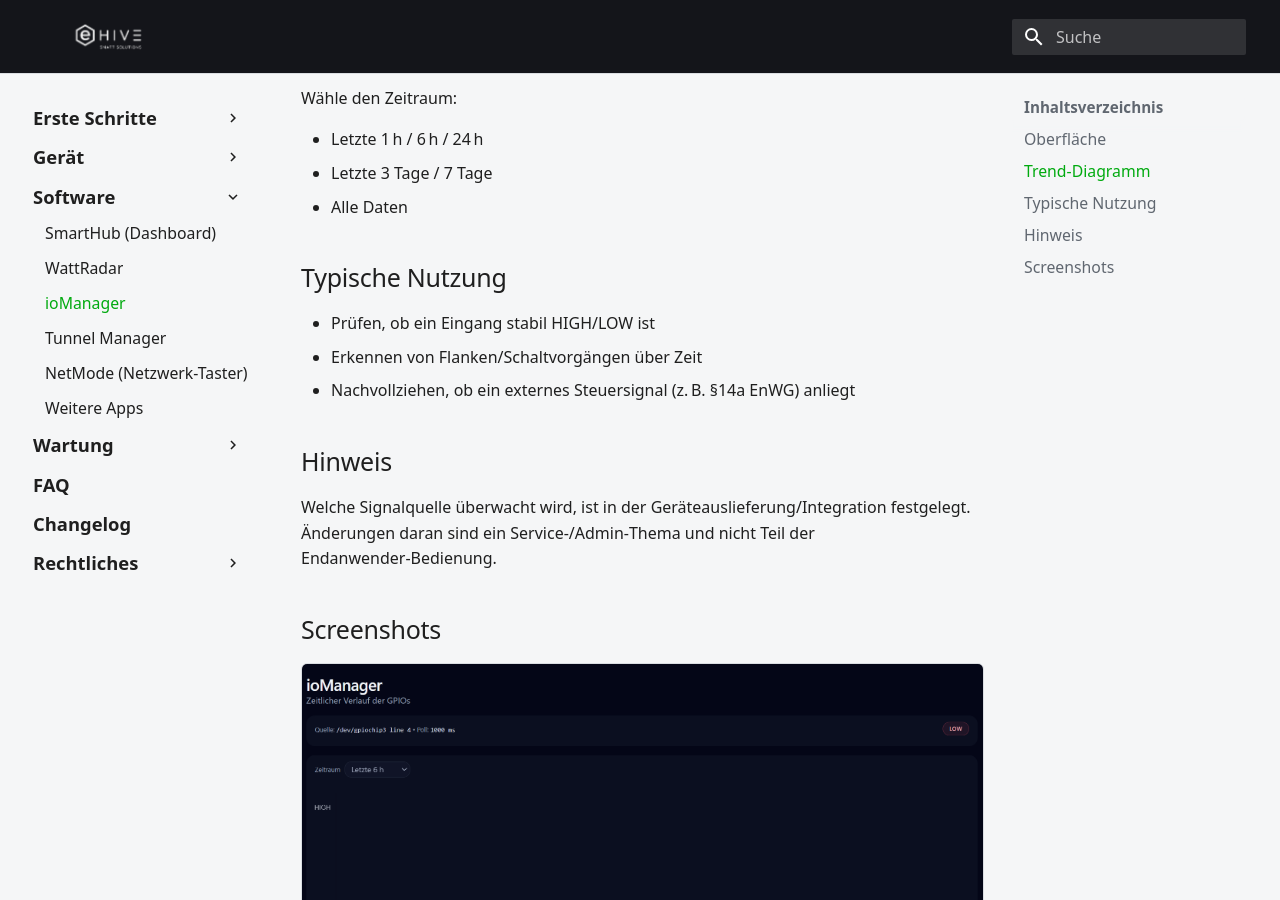
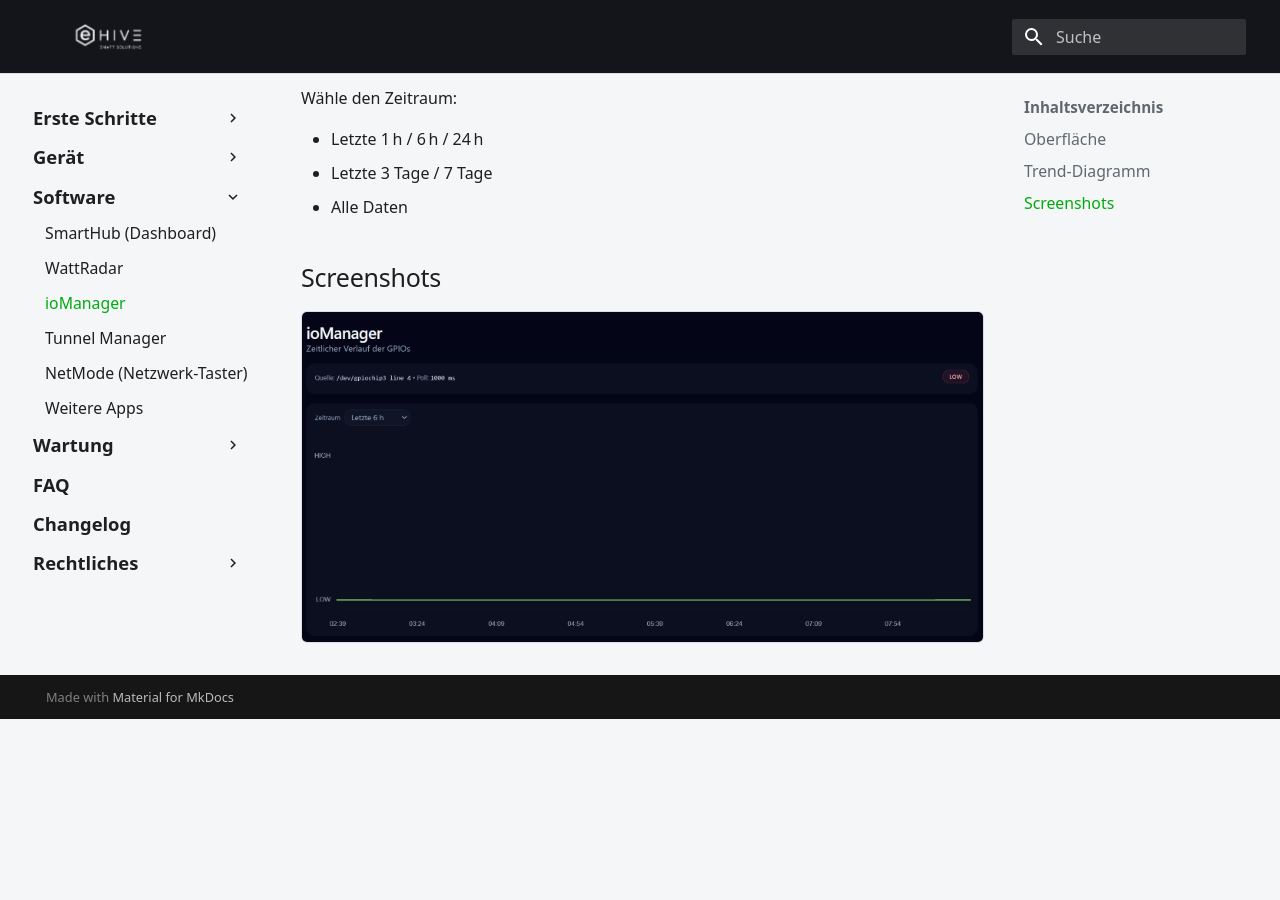
Before and after one commit to ehive-dev/doc, an MkDocs documentation site: the page built from docs/software/iomanager.md, in a window 1280 px wide and 900 px high, scrolled down 513 px. Built offline with MkDocs 1.6.1 and Material for MkDocs 9.7.7, drawn with Linux system fonts in a browser that asks for light colours; after the commit the page ends 1232 px from its top, so only the background shows below that.

Commit message:
docs: entferne typische nutzung und hinweis aus iomanager

```diff
--- a/docs/software/iomanager.md
+++ b/docs/software/iomanager.md
@@ -18,17 +18,6 @@ Wähle den Zeitraum:
 - Letzte 3 Tage / 7 Tage
 - Alle Daten
 
-## Typische Nutzung
-
-- Prüfen, ob ein Eingang stabil HIGH/LOW ist
-- Erkennen von Flanken/Schaltvorgängen über Zeit
-- Nachvollziehen, ob ein externes Steuersignal (z. B. §14a EnWG) anliegt
-
-## Hinweis
-
-Welche Signalquelle überwacht wird, ist in der Geräteauslieferung/Integration festgelegt. Änderungen daran sind ein Service-/Admin‑Thema und nicht Teil der Endanwender‑Bedienung.
-
-
 ## Screenshots
 
 ![ioManager – Verlauf / Status](../assets/images/ui-iomanager-main.png)
```
